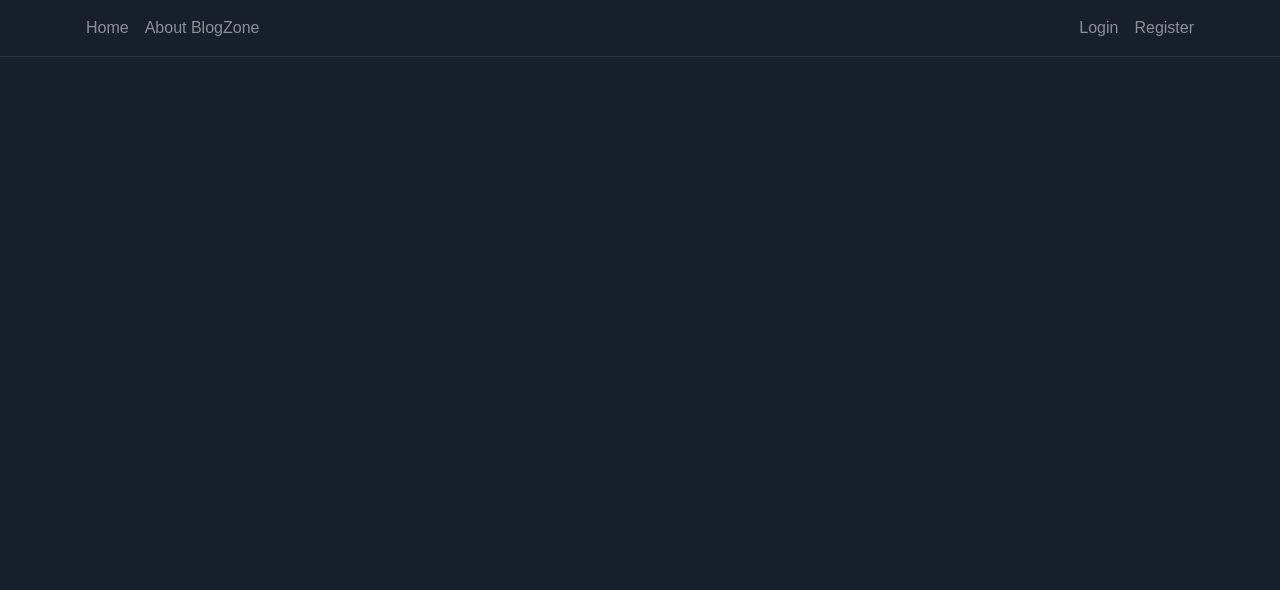
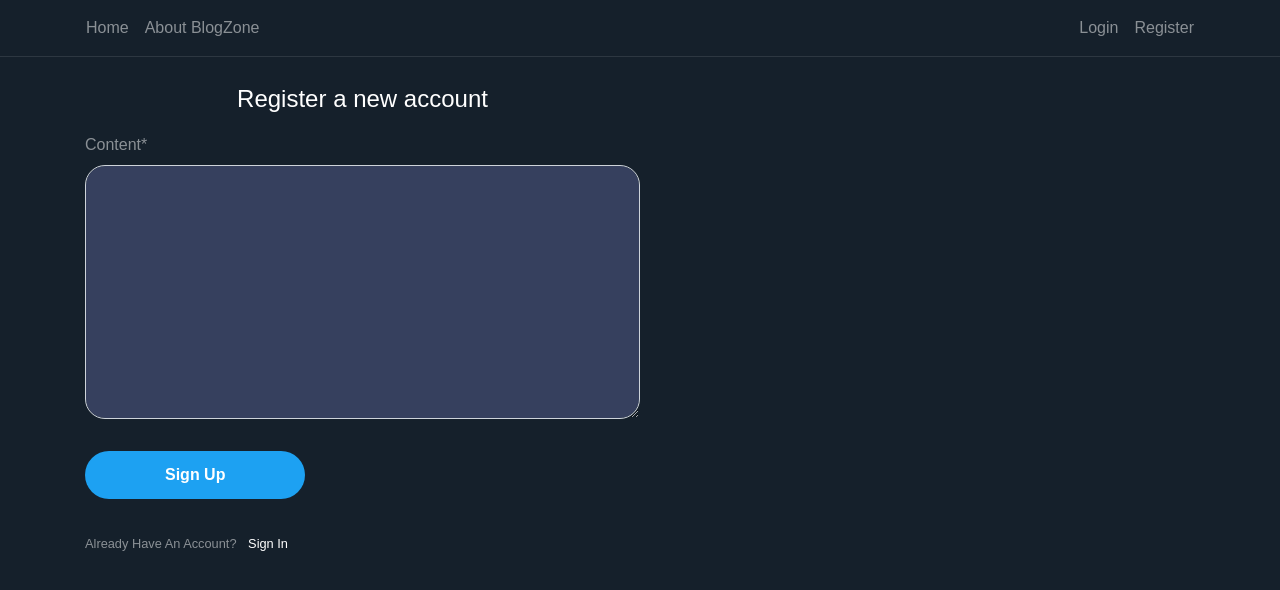
Before and after one commit to Sachanee/Micro_Blogging_Platform, a Django app: template users/templates/users/register.html in a window 1280 px wide. Shown: the top 590 px of the page. Run offline with Django 4.2, Linux system fonts and the light colour scheme; the template is opened without the code that fills it: values that come from a table or form of the project are taken from there, others are empty; parts of the project's set-up code (start-up, migrations or seed data) failed here and were passed over; some libraries are stand-ins or nearby versions.

Commit message:
update register.html

```diff
--- a/users/templates/users/register.html
+++ b/users/templates/users/register.html
@@ -1,4 +1,23 @@
 {% extends "blog/base.html" %}
 {% load crispy_forms_tags %}
 {% block content %}
+<div class="container">
+    <form method="POST" class="col-12 col-md-6 pl-3 pr-3 pl-md-0 pr-md-0">
+        {% csrf_token %}
+        <fieldset class="form-group">
+            <legend class="mb-3 white-important">
+                Register a new account
+            </legend>
+            {{ form | crispy }}
+        </fieldset>
+        <div class="form-group">
+            <button class="btn btn-outline-primary" type="submit">Sign Up</button>
+        </div>
+    </form>
+    <div class="pt-3">
+        <small class="text-muted">
+            Already Have An Account? <a class="ml-2" href="{% url 'login' %}">Sign In</a>
+        </small>
+    </div>
+</div>
 {% endblock content %}
```
